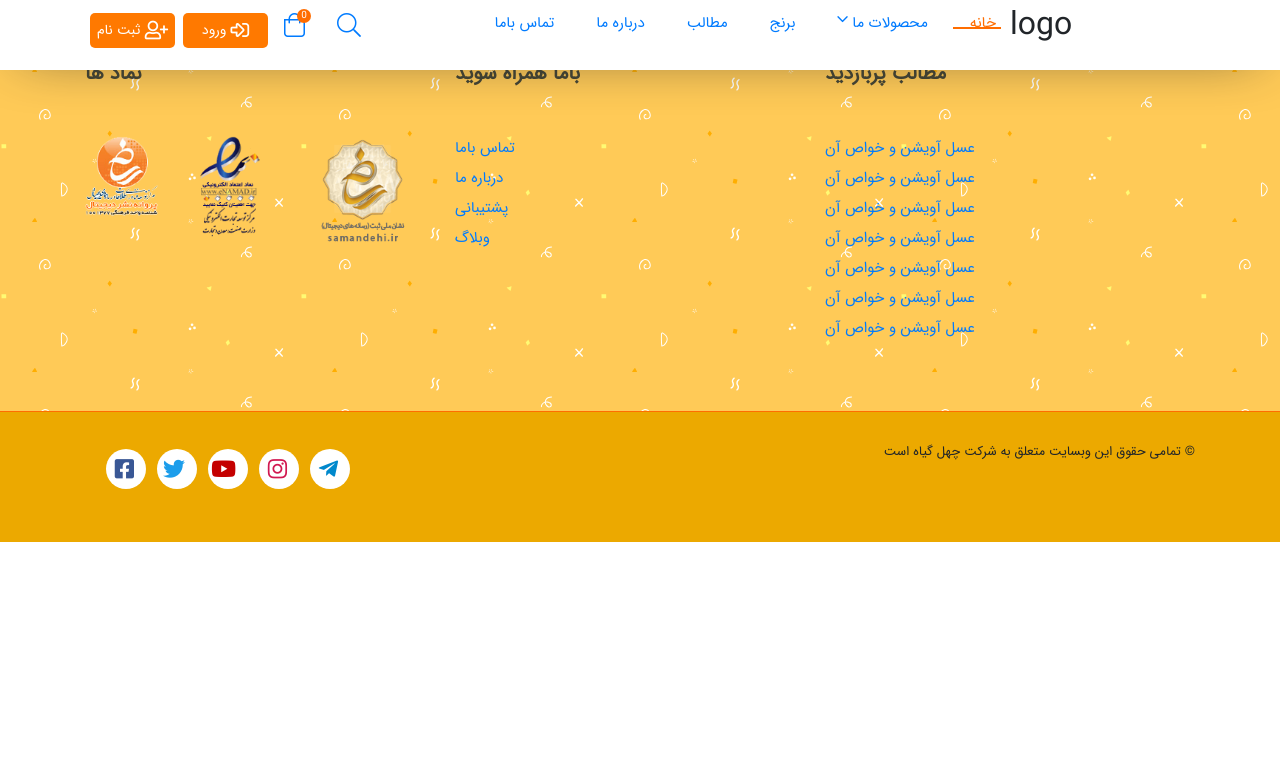
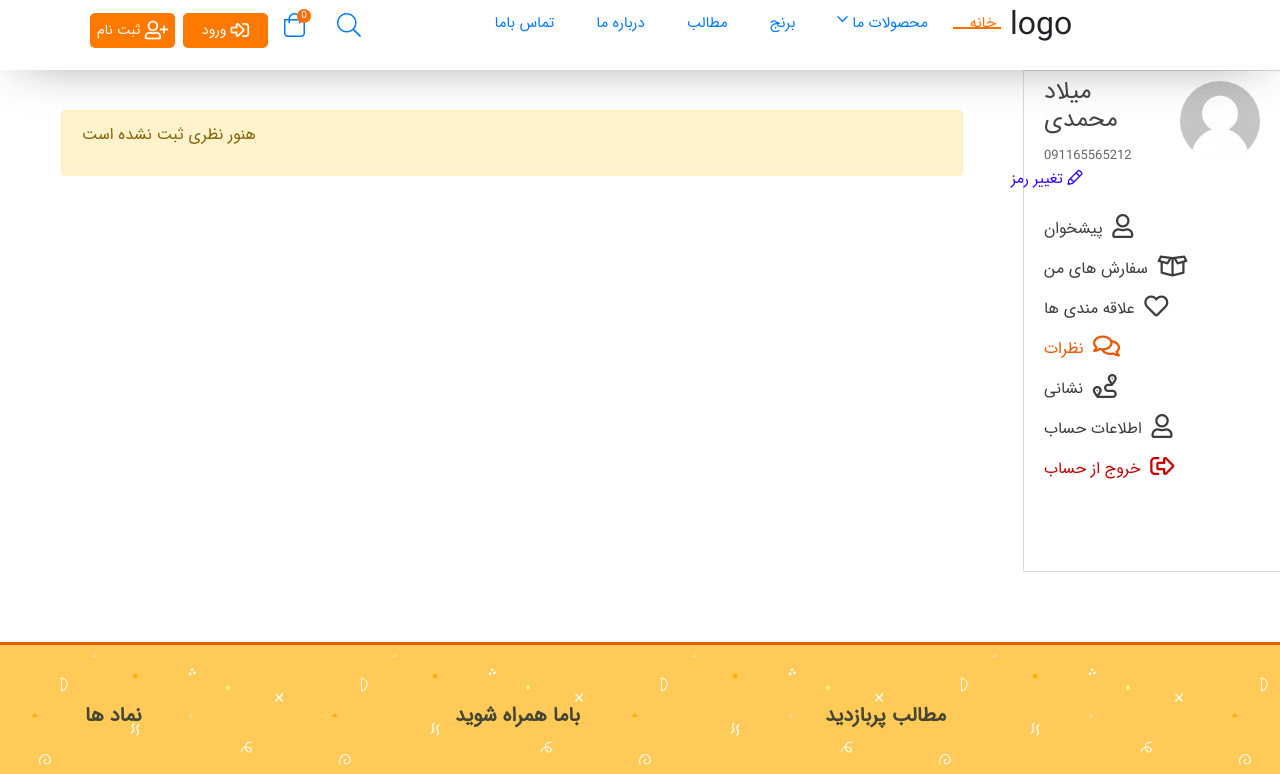
Before and after one commit to miladmohammadi82/afraalian-vue-cli, a Vue app: page /profile/comments in a window 1280 px wide. Shown: the top 774 px of the page. Built offline with nearby package versions, Linux system fonts and the light colour scheme.

Commit message:
complate comment page and Start address page

```diff
--- /dev/null
+++ b/src/components/auth/userEnterFace/page/comments.vue
@@ -0,0 +1,17 @@
+<template>
+  <div class="container">
+    <div class="alert alert-warning" role="alert">
+        <p>هنور نظری ثبت نشده است</p>
+    </div>
+  </div>
+</template>
+
+<script>
+export default {
+
+}
+</script>
+
+<style>
+
+</style>
--- a/src/components/auth/userEnterFace/profile.vue
+++ b/src/components/auth/userEnterFace/profile.vue
@@ -17,7 +17,7 @@
             <li><router-link to="/profile/dashboard"><i class="far fa-user fa-lg"></i>&nbsp;&nbsp;پیشخوان</router-link></li>
             <li><router-link to="/profile/my-order"><i class="far fa-box-open fa-lg"></i>&nbsp;&nbsp;سفارش های من</router-link></li>
             <li><router-link to="/profile/likes"><i class="far fa-heart fa-lg"></i>&nbsp;&nbsp;علاقه مندی ها</router-link></li>
-            <li><a><i class="far fa-comments fa-lg"></i>&nbsp;&nbsp;نظرات</a></li>
+            <li><router-link to="/profile/comments"><i class="far fa-comments fa-lg"></i>&nbsp;&nbsp;نظرات</router-link></li>
             <li><a><i class="far fa-route fa-lg"></i>&nbsp;&nbsp;نشانی</a></li>
             <li><a><i class="far fa-user fa-lg"></i>&nbsp;&nbsp;اطلاعات حساب</a></li>
             <li><a><i class="far fa-sign-out-alt fa-lg"></i>&nbsp;&nbsp;خروج از حساب</a></li>
--- a/src/router.js
+++ b/src/router.js
@@ -10,6 +10,7 @@ import profile from "./components/auth/userEnterFace/profile.vue";
 import dashboard from "./components/auth/userEnterFace/page/dashboard.vue";
 import myOrder from "./components/auth/userEnterFace/page/my-order.vue";
 import likes from "./components/auth/userEnterFace/page/likes.vue";
+import comments from "./components/auth/userEnterFace/page/comments.vue";
 
 const routes = [
     { path: "/", component: main },
@@ -21,6 +22,7 @@ const routes = [
         { path: "dashboard", component: dashboard },
         { path: "my-order", component: myOrder },
         { path: "likes", component: likes },
+        { path: "comments", component: comments },
     ] },
 ]
 
```
